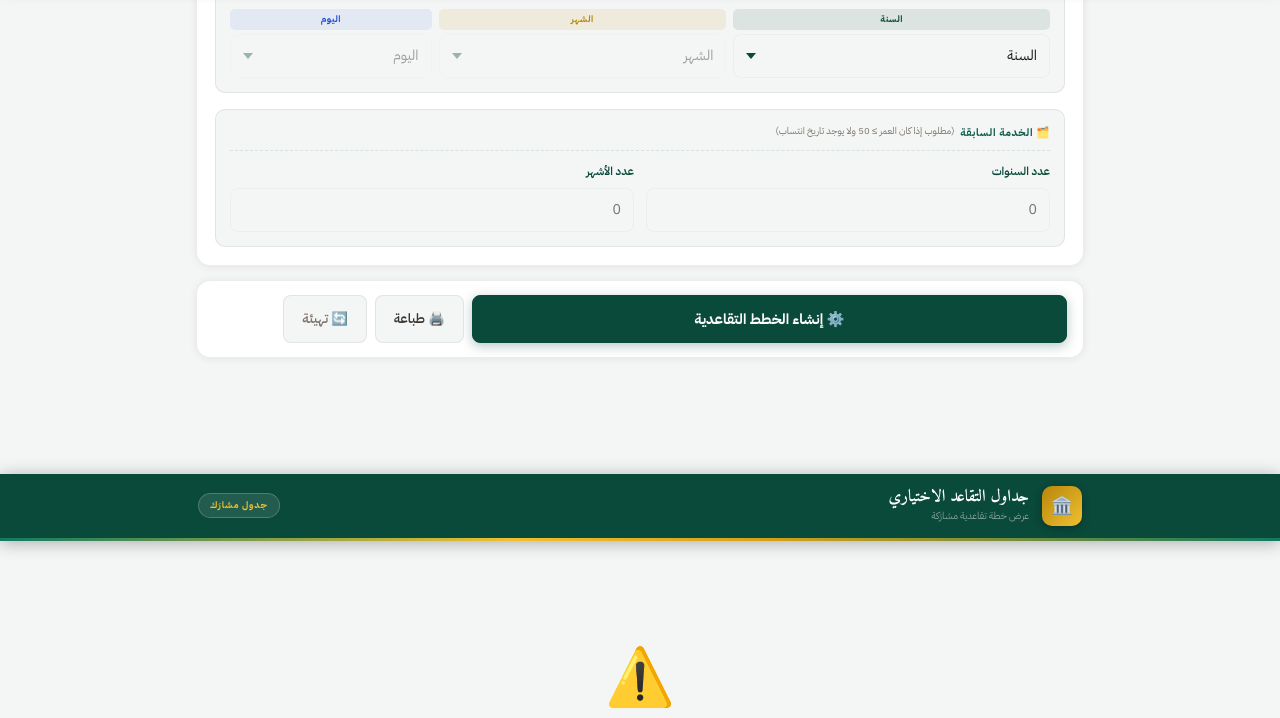
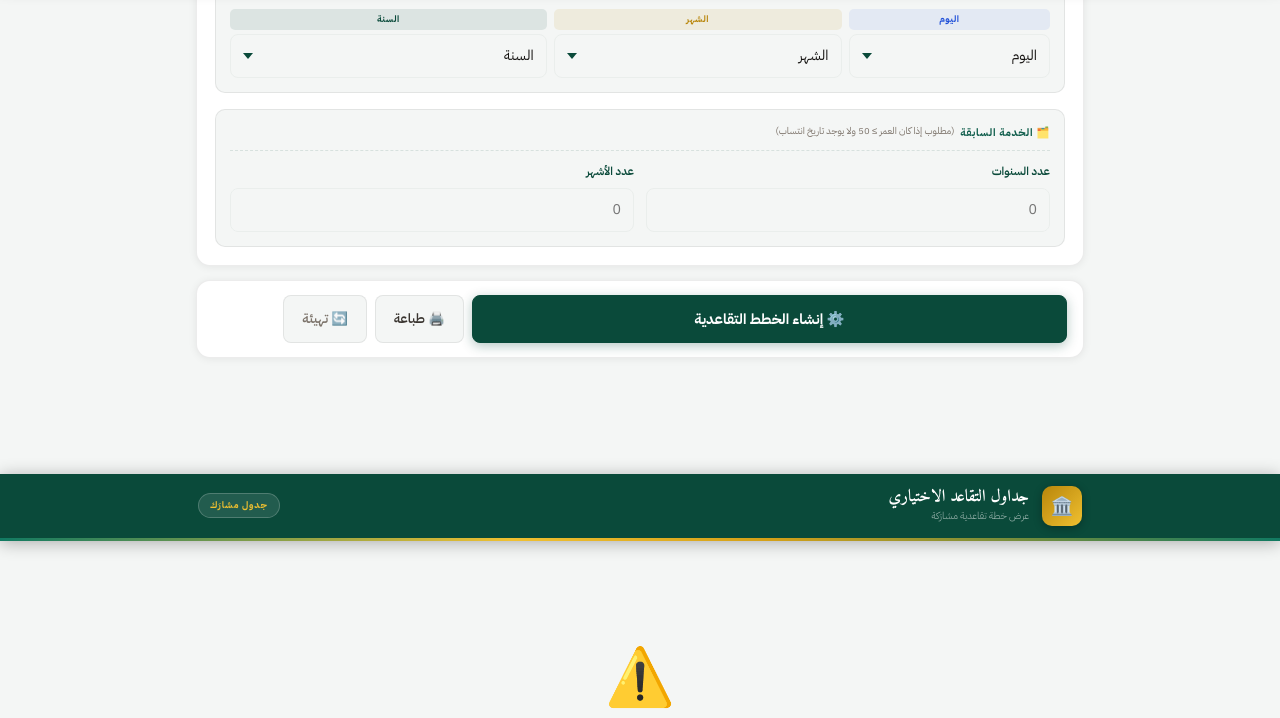
Before and after one commit to msndbw/Sq, a plain HTML site: page index.html in a window 1280 px wide. Both pictures are taken after a click on the button "🔄 تهيئة". Shown: the part 599-1317 px from the top of the page. Drawn offline with nearby package versions, Linux system fonts and the light colour scheme.

Commit message:
Add files via upload

```diff
--- a/index.html
+++ b/index.html
@@ -900,9 +900,9 @@ body.viewer-mode #viewerSection{display:block}
       <div class="field">
         <div class="field-lbl">تاريخ الميلاد <span class="req">*</span></div>
         <div class="date-slots">
+          <div class="date-slot slot-day"><div class="slot-pill">اليوم</div><select class="ctrl" id="birthDay"></select></div>
+          <div class="date-slot slot-month"><div class="slot-pill">الشهر</div><select class="ctrl" id="birthMonth" onchange="onMonthChange('birth')"></select></div>
           <div class="date-slot slot-year"><div class="slot-pill">السنة</div><select class="ctrl" id="birthYear" onchange="onYearChange('birth')"></select></div>
-          <div class="date-slot slot-month"><div class="slot-pill">الشهر</div><select class="ctrl" id="birthMonth" disabled onchange="onMonthChange('birth')"></select></div>
-          <div class="date-slot slot-day"><div class="slot-pill">اليوم</div><select class="ctrl" id="birthDay" disabled></select></div>
         </div>
       </div>
 
@@ -967,9 +967,9 @@ body.viewer-mode #viewerSection{display:block}
         <div class="sub-title">📅 تاريخ الانتساب <span class="sub-opt">(اختياري — يبدأ الحساب من العمر الحالي عند تركه فارغاً)</span></div>
         <div class="field" style="grid-column:1/-1">
           <div class="date-slots">
+            <div class="date-slot slot-day"><div class="slot-pill">اليوم</div><select class="ctrl" id="joinDay"></select></div>
+            <div class="date-slot slot-month"><div class="slot-pill">الشهر</div><select class="ctrl" id="joinMonth" onchange="onMonthChange('join')"></select></div>
             <div class="date-slot slot-year"><div class="slot-pill">السنة</div><select class="ctrl" id="joinYear" onchange="onYearChange('join')"></select></div>
-            <div class="date-slot slot-month"><div class="slot-pill">الشهر</div><select class="ctrl" id="joinMonth" disabled onchange="onMonthChange('join')"></select></div>
-            <div class="date-slot slot-day"><div class="slot-pill">اليوم</div><select class="ctrl" id="joinDay" disabled></select></div>
           </div>
         </div>
       </div>
@@ -1684,27 +1684,24 @@ function populate(){
   document.getElementById('birthYear').innerHTML=yb;document.getElementById('joinYear').innerHTML=yj;
   const mb='<option value="">الشهر</option>'+[1,2,3,4,5,6,7,8,9,10,11,12].map(m=>`<option value="${m}">${m}</option>`).join('');
   document.getElementById('birthMonth').innerHTML=mb;document.getElementById('joinMonth').innerHTML=mb;
-  document.getElementById('birthDay').innerHTML='<option value="">اليوم</option>';
-  document.getElementById('joinDay').innerHTML='<option value="">اليوم</option>';
+  const dd='<option value="">اليوم</option>'+Array.from({length:31},(_,i)=>i+1).map(d=>`<option value="${d}">${d}</option>`).join('');
+  document.getElementById('birthDay').innerHTML=dd;
+  document.getElementById('joinDay').innerHTML=dd;
   let ch='<option value="">— تلقائي —</option>';for(let i=1;i<=15;i++)ch+=`<option value="${i}">فئة ${i}  ←  ${SAL[i].toLocaleString()} د.ع</option>`;
   document.getElementById('currentCategory').innerHTML=ch;
 }
 function daysInMonth(y,m){return new Date(y,m,0).getDate();}
-/* إعادة بناء قائمة الأيام مع الحفاظ على القيمة المحددة إن كانت لا تزال صالحة */
+/* إعادة بناء قائمة الأيام حسب الشهر/السنة إن حُددا، مع الحفاظ على القيمة المحددة إن كانت لا تزال صالحة. الحقول الثلاثة تبقى مفتوحة دائماً بدون ترتيب إلزامي */
 function rebuildDays(ye,me,de){
   const y=+ye.value,m=+me.value;
-  if(!m){de.disabled=true;de.value='';de.innerHTML='<option value="">اليوم</option>';return;}
-  const prev=+de.value,max=daysInMonth(y||2000,m);
+  const prev=+de.value,max=m?daysInMonth(y||2000,m):31;
   let h='<option value="">اليوم</option>';
   for(let d=1;d<=max;d++)h+=`<option value="${d}"${d===prev?' selected':''}>${d}</option>`;
-  de.innerHTML=h;de.disabled=false;
+  de.innerHTML=h;
   if(prev>max)de.value=''; /* اليوم أصبح خارج النطاق (مثل 31 شباط) */
 }
 window.onYearChange=function(p){
   const ye=document.getElementById(p+'Year'),me=document.getElementById(p+'Month'),de=document.getElementById(p+'Day');
-  if(!+ye.value){me.disabled=true;me.value='';de.disabled=true;de.value='';de.innerHTML='<option value="">اليوم</option>';return;}
-  me.disabled=false;
-  /* إذا كان الشهر محدداً، أعد بناء الأيام بدون مسح اليوم */
   rebuildDays(ye,me,de);
 };
 window.onMonthChange=function(p){
@@ -1715,9 +1712,7 @@ window.onMonthChange=function(p){
 function reset(){
   document.getElementById('nameInput').value='';document.getElementById('genderSelect').value='';
   ['birthYear','birthMonth','birthDay','joinYear','joinMonth','joinDay'].forEach(id=>{
-    const el=document.getElementById(id);el.value='';
-    if(id!=='birthYear'&&id!=='joinYear')el.disabled=true;
-    if(id==='birthDay'||id==='joinDay')el.innerHTML='<option value="">اليوم</option>';
+    document.getElementById(id).value='';
   });
   document.getElementById('priorYears').value='';document.getElementById('priorMonths').value='';
   document.getElementById('fixedCatNo').checked=true;document.getElementById('fixedCatYes').checked=false;
```
